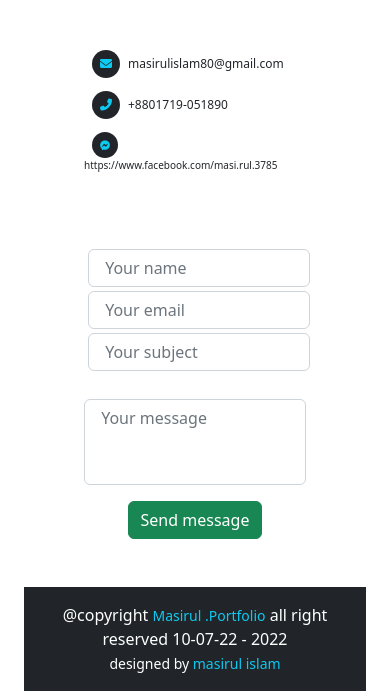
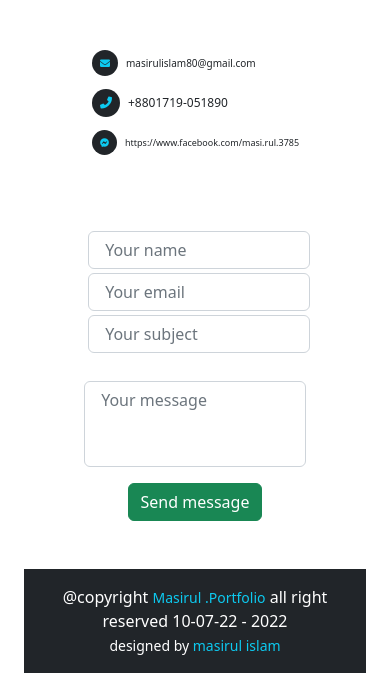
Before and after one commit to masirul-codify/portfolio, a plain HTML site: page masirul-portfolio.html in a window 390 px wide. Shown: the part 9448-10139 px from the top of the page. Drawn offline with nearby package versions, Linux system fonts and the light colour scheme.

Commit message:
Update style.css

```diff
--- a/style.css
+++ b/style.css
@@ -97,11 +97,11 @@ nav ul a:hover{
 }
 .infocontact{
     margin-top: 5px !important;
-    font-size:10px !important;
+    font-size:9px !important;
 }
 .infocontact1{
     margin-top: 5px !important;
-    font-size:12px !important;
+    font-size:10px !important;
 }
 .infocontact2{
     margin-top: 5px !important;
```
